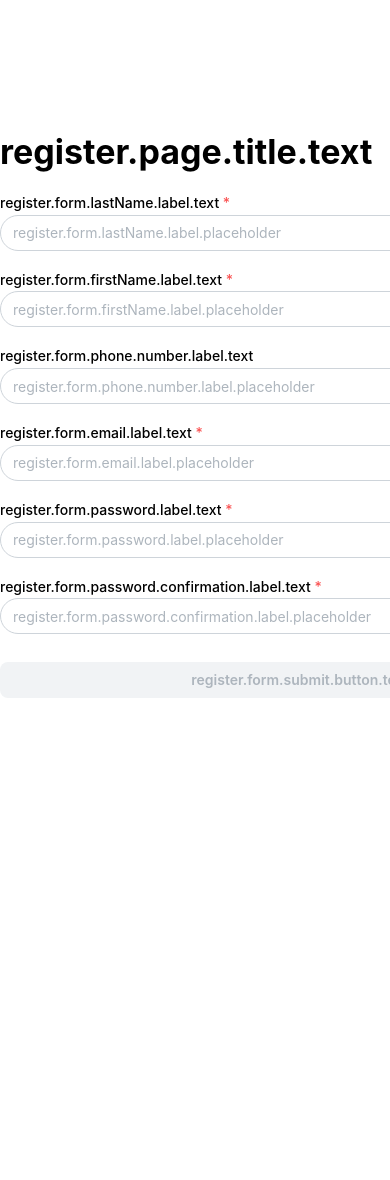
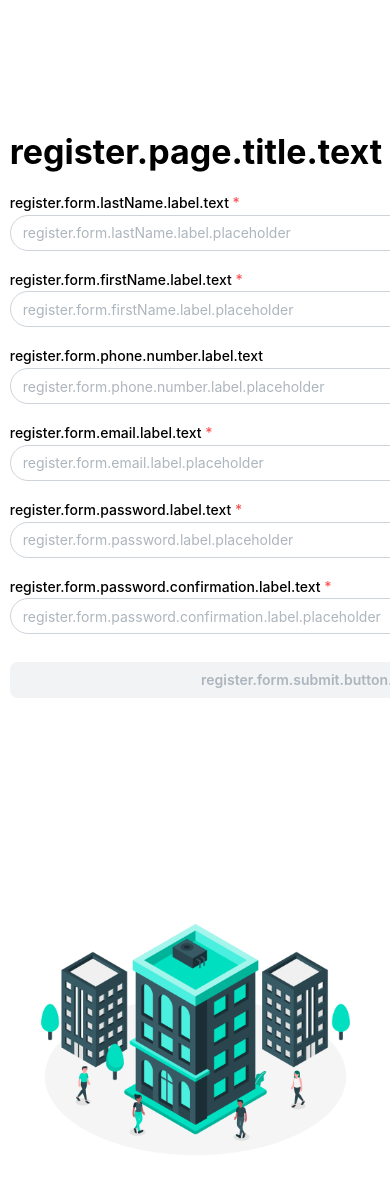
Before and after one commit to jessamelie/coproSyncApp, a React (Vite) app in the folder packages/frontend/: page /register in a window 390 px wide. Shown: the top 1180 px of the page. Before the commit the page ends 844 px from the top, so only its background shows below. Built offline with nearby package versions, Linux system fonts and the light colour scheme.

Commit message:
feat: responsive register

```diff
--- a/packages/frontend/src/pages/register/Register.module.css
+++ b/packages/frontend/src/pages/register/Register.module.css
@@ -1,24 +1,81 @@
-
 .container {
   display: flex;
-    justify-content: space-between;
+  width: 100vw;
+  height: 100vh;
 }
 
 .leftBlock {
   width: 50%;
+  height: 100vh;
+  display: flex;
+  align-items: center;
+  justify-content: center;
+}
+
+.leftContent {
+  width: 80%;
   display: flex;
   flex-direction: column;
-    justify-content: center;
-    align-items: center;
-    box-sizing: border-box;
-    padding-left: 5%;
-    padding-right: 5%;
+  align-items: flex-start;
 }
 
 .rightBlock {
   width: 50%;
   height: 100vh;
   display: flex;
+  align-items: center;
+  justify-content: center;
+}
+
+.image {
+  max-width: 90%;
+  max-height: 80%;
+  object-fit: cover;
+}
+
+/* Laptops */
+@media (max-width: 1024px) {
+  .container {
+    flex-direction: column;
+    height: auto;
     justify-content: center;
     align-items: center;
   }
+
+  .leftBlock {
+    justify-content: center;
+    width: 75%;
+  }
+
+  .rightBlock {
+    width: 100%;
+  }
+}
+
+/* Pads */
+@media (max-width: 768px) {
+  .leftBlock {
+    justify-content: center;
+    width: 75%;
+  }
+
+  .rightBlock {
+    margin: 20px;
+  }
+
+  .leftContent {
+    width: 100%;
+  }
+}
+
+/* Mobiles */
+@media (max-width: 425px) {
+  .leftBlock {
+    justify-content: center;
+    width: 95%;
+  }
+  .rightBlock {
+    height: 100%;
+    width: 100%;
+  }
+}
--- a/packages/frontend/src/pages/register/Register.tsx
+++ b/packages/frontend/src/pages/register/Register.tsx
@@ -1,24 +1,25 @@
 import styles from "./Register.module.css";
 import { useTranslation } from "react-i18next";
 import { RegisterForm } from "./registerForm/RegisterForm";
-import { Title, Image, Flex } from "@mantine/core";
+import { Title, Image } from "@mantine/core";
 import buildingPeople from "../../assets/buildingPeople.jpg";
 
 export const Register = () => {
   const { t } = useTranslation();
+
   return (
     <div className={styles.container}>
-        <Flex direction="column" justify="center" h="100%" mx="auto" my="auto">
-
-      <div className={styles.leftBLock}>
+      <div className={styles.leftBlock}>
+        <div className={styles.leftContent}>
           <Title order={1} mb="md">
             {t("register.page.title.text")}
           </Title>
           <RegisterForm />
+        </div>
       </div>
-        </Flex>
+
       <div className={styles.rightBlock}>
-        <Image className={styles.image} src={buildingPeople}/>
+        <Image className={styles.image} src={buildingPeople} />
       </div>
     </div>
   );
```
Lines whose indentation alone changed are shown as unchanged.
